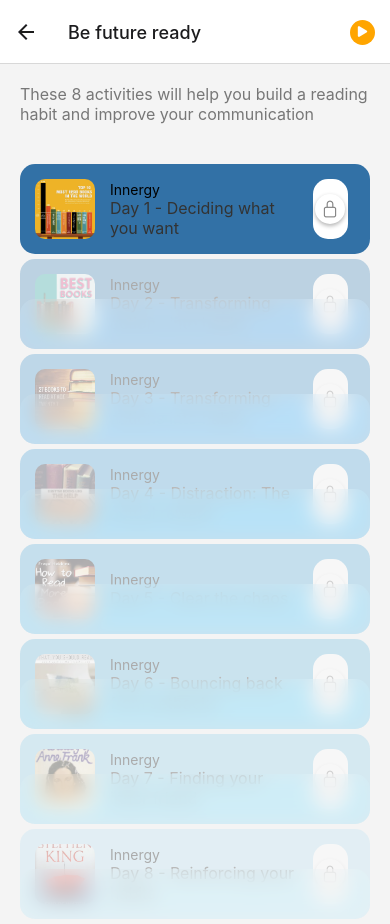
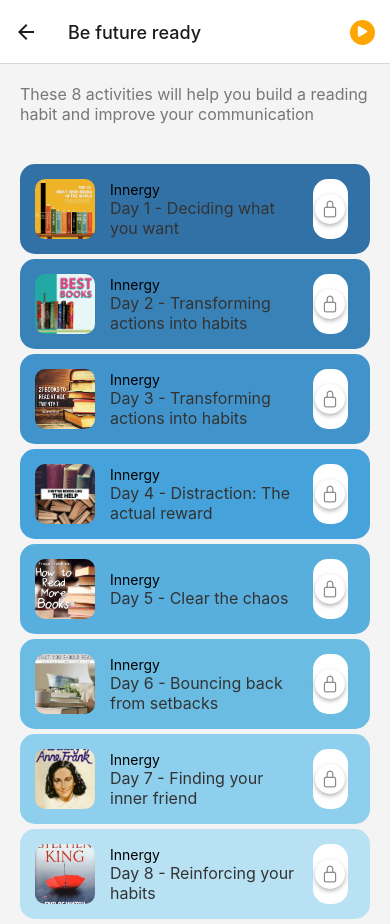
Before and after one commit to Akash-Malairajan/practice, a React Native app: screen /BeFutureReady in a window 390 px wide. Built offline with nearby package versions, Linux system fonts and the light colour scheme.

Commit message:
updated ui

```diff
--- a/App.js
+++ b/App.js
@@ -1,4 +1,3 @@
-
 import React, { useState } from 'react';
 import { View, Text, StyleSheet, Image, TouchableOpacity } from 'react-native';
 import { NavigationContainer } from '@react-navigation/native';
--- a/firstScreen.js
+++ b/firstScreen.js
@@ -1,7 +1,6 @@
 import React, { useState } from 'react';
 import { View, Text, Image, StyleSheet, FlatList, TouchableOpacity } from 'react-native';
 import { Ionicons } from '@expo/vector-icons';
-import { BlurView } from 'expo-blur';
 
 const initialData = [
   { id: '1', title: 'Day 1 - Deciding what you want', image: require('./assets/day1.webp'), completed: false },
@@ -15,19 +14,15 @@ const initialData = [
 ];
 
 const getBackgroundColor = (index) => {
-  const colors = [ '#3271a6', '#3982b8', '#4194cb', '#46a2da', '#58afdd', '#6abce2', '#8dcfec', '#b8e2f4' ];
+  const colors = ['#3271a6', '#3982b8', '#4194cb', '#46a2da', '#58afdd', '#6abce2', '#8dcfec', '#b8e2f4'];
   return colors[index] || '#b8e2f4';
 };
 
-const ListItem = ({ item, index, toggleCompletion, isDisabled, isSelected, onPress }) => {
+const ListItem = ({ item, index, onPress }) => {
   const backgroundColor = getBackgroundColor(index);
 
   return (
-    <TouchableOpacity
-      onPress={onPress}
-      style={[styles.itemContainer, isDisabled && styles.disabled]}
-      disabled={isDisabled}
-    >
+    <TouchableOpacity onPress={onPress} style={styles.itemContainer}>
       <View style={styles.itemContent}>
         <View style={[styles.solidBackground, { backgroundColor }]}>
           <View style={styles.itemInnerContent}>
@@ -51,9 +46,6 @@ const ListItem = ({ item, index, toggleCompletion, isDisabled, isSelected, onPre
             </View>
           </View>
         </View>
-        {isDisabled && (
-          <BlurView style={styles.blurView} intensity={50} />
-        )}
       </View>
     </TouchableOpacity>
   );
@@ -63,7 +55,7 @@ export default function SecondPage() {
   const [data, setData] = useState(initialData);
   const [selectedId, setSelectedId] = useState(null);
 
-  const toggleCompletion = (id, index) => {
+  const toggleCompletion = (id) => {
     const updatedData = data.map((item) => {
       if (item.id === id) {
         return { ...item, completed: !item.completed };
@@ -75,12 +67,8 @@ export default function SecondPage() {
     setSelectedId(id);
   };
 
-  const onPressItem = (id, index) => {
-    if (!data[index].completed && (index === 0 || data[index - 1].completed)) {
-      toggleCompletion(id, index);
-    } else if (data[index].completed) {
-      toggleCompletion(id, index);
-    }
+  const onPressItem = (id) => {
+    toggleCompletion(id);
   };
 
   return (
@@ -96,10 +84,7 @@ export default function SecondPage() {
           <ListItem
             item={item}
             index={index}
-            toggleCompletion={() => toggleCompletion(item.id, index)}
-            isSelected={selectedId === item.id}
-            onPress={() => onPressItem(item.id, index)}
-            isDisabled={index > 0 && !data[index - 1].completed && !item.completed}
+            onPress={() => onPressItem(item.id)}
           />
         )}
         contentContainerStyle={styles.list}
@@ -155,17 +140,6 @@ const styles = StyleSheet.create({
     fontSize: 16,
     color: '#333',
   },
-  disabled: {
-    opacity: 0.3,
-  },
-  blurView: {
-    position: 'absolute',
-    left: 0,
-    right: 0,
-    bottom: 0,
-    height: 50,
-    borderRadius: 15,
-  },
   iconContainer: {
     width: 50,
     height: 30,
@@ -209,6 +183,6 @@ const styles = StyleSheet.create({
     shadowOffset: { width: 0, height: 2 },
     shadowOpacity: 0.3,
     shadowRadius: 4,
-    elevation: 5,
+    elevation: 1,
   },
 });
```
